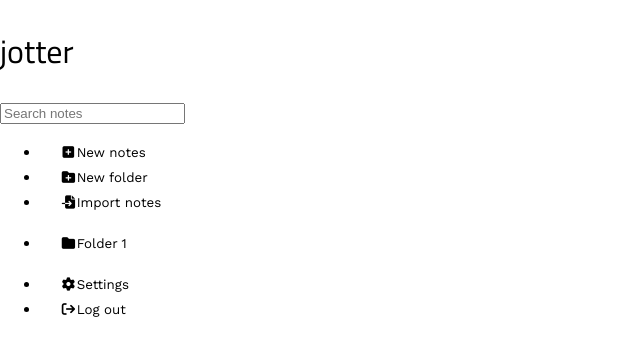
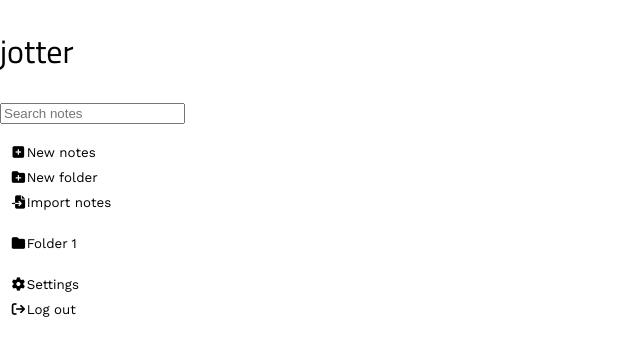
Before and after one commit to bourdier/jotter, a React (Create React App) app: page /login in a window 1280 px wide. Shown: the top 356 px of the page, without its empty margins (0-640 px from the left). Built offline with nearby package versions, Linux system fonts and the light colour scheme; a web font is replaced by a local one.

Commit message:
Remove bullet list

```diff
--- a/src/assets/sass/components/_buttons.scss
+++ b/src/assets/sass/components/_buttons.scss
@@ -22,7 +22,7 @@ button {
     color: $primary;
     border: none;
     border-radius: 5px;
-    padding: 5px 20px;
+    padding: 5px 10px;
     cursor: pointer;
     font-family: $subtitle;
     transition: all 0.3s ease-in-out;
--- /dev/null
+++ b/src/assets/sass/components/_lists.scss
@@ -0,0 +1,6 @@
+ul {
+  &.no-bullet {
+    list-style-type: none;
+    padding: 0;
+  }
+}
--- a/src/assets/sass/main.scss
+++ b/src/assets/sass/main.scss
@@ -3,5 +3,6 @@
 @import 'utils/variables';
 
 @import 'components/buttons';
+@import 'components/lists';
 
 @import 'pages/homepage'
--- a/src/components/Navtab.js
+++ b/src/components/Navtab.js
@@ -6,19 +6,19 @@ export default function Navtab() {
         <input type="text" id="searchbox" placeholder="Search notes" />
       </div>
       <div className="navtab__tools">
-        <ul>
+        <ul className="no-bullet">
           <li><button className="no"><i className="fa-solid fa-fw fa-square-plus"></i>New notes</button></li>
           <li><button className="no"><i className="fa-solid fa-fw fa-folder-plus"></i>New folder</button></li>
           <li><button className="no"><i className="fa-solid fa-fw fa-file-import"></i>Import notes</button></li>
         </ul>
       </div>
       <div className="navtab__folders">
-        <ul>
+        <ul className="no-bullet">
           <li><button className="no"><i className="fa-solid fa-fw fa-folder"></i>Folder 1</button></li>
         </ul>
       </div>
       <div className="navtab__footer">
-        <ul>
+        <ul className="no-bullet">
           <li><button className="no"><i className="fa-solid fa-fw fa-gear"></i>Settings</button></li>
           <li><button className="no"><i className="fa-solid fa-fw fa-arrow-right-from-bracket"></i>Log out</button></li>
         </ul>
--- a/src/index.css
+++ b/src/index.css
@@ -42,7 +42,7 @@ button.no {
   color: #000;
   border: none;
   border-radius: 5px;
-  padding: 5px 20px;
+  padding: 5px 10px;
   cursor: pointer;
   font-family: "Work Sans", sans-serif;
   transition: all 0.3s ease-in-out;
@@ -53,6 +53,11 @@ button.no a {
 }
 button.no:hover {
   background-color: #e6e6e6;
+}
+
+ul.no-bullet {
+  list-style-type: none;
+  padding: 0;
 }
 
 .homepage {
```
Also changed, not shown: 1 other file (tests, documents, lock files or other folders).
